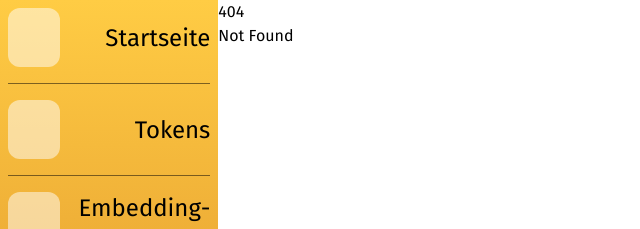
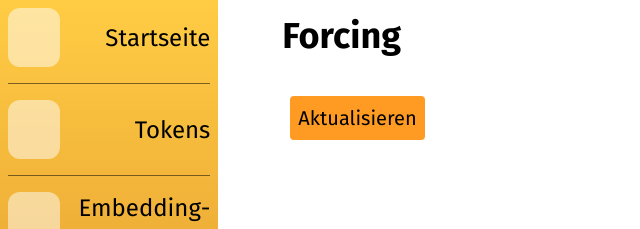
Before and after one commit to leo848/DEversAI, a SvelteKit app in the folder frontend/: page /statistics/forcing in a window 1280 px wide. Before the commit this address had no page. Shown: the top 229 px of the page, without its empty margins (0-640 px from the left). Built offline with nearby package versions, Linux system fonts and the light colour scheme; some icons are missing.

Commit message:
Add forcing page

```diff
--- /dev/null
+++ b/frontend/src/routes/statistics/forcing/+page.svelte
@@ -0,0 +1,41 @@
+<script lang="ts">
+	import { Client } from '$lib/backend/client';
+	import fineweb2 from '$lib/tokenizing/fineweb2';
+	import type { ForcingResponse } from "$lib/backend/types";
+	import { slide } from 'svelte/transition';
+	import EmergentSpinner from '$lib/components/EmergentSpinner.svelte';
+
+
+	const client = new Client();
+
+	let data: null | ForcingResponse = $state(null);
+
+	let loading = $state(false);
+
+	async function refreshData() {
+		loading = true;
+		try {
+			data = await client.modelForcing("causal-fw2", fineweb2.tokenize("Eintausend Fragen"))
+		} finally {
+			loading = false;
+		}
+	}
+</script>
+
+<div class="m-4 flex flex-col gap-8 xl:mx-16">
+	<div class="text-4xl font-bold">Forcing</div>
+
+	<div class="w-full p-2 text-xl" transition:slide={{ axis: 'y' }}>
+		<button class="rounded bg-fire-400 p-2" disabled={loading} onclick={refreshData}
+		  >
+		  {#if loading}
+			  <EmergentSpinner />
+		  {:else}
+		  Aktualisieren
+		  {/if}
+		</button
+		>
+	</div>
+
+	<code>{data}</code>
+</div>
```
